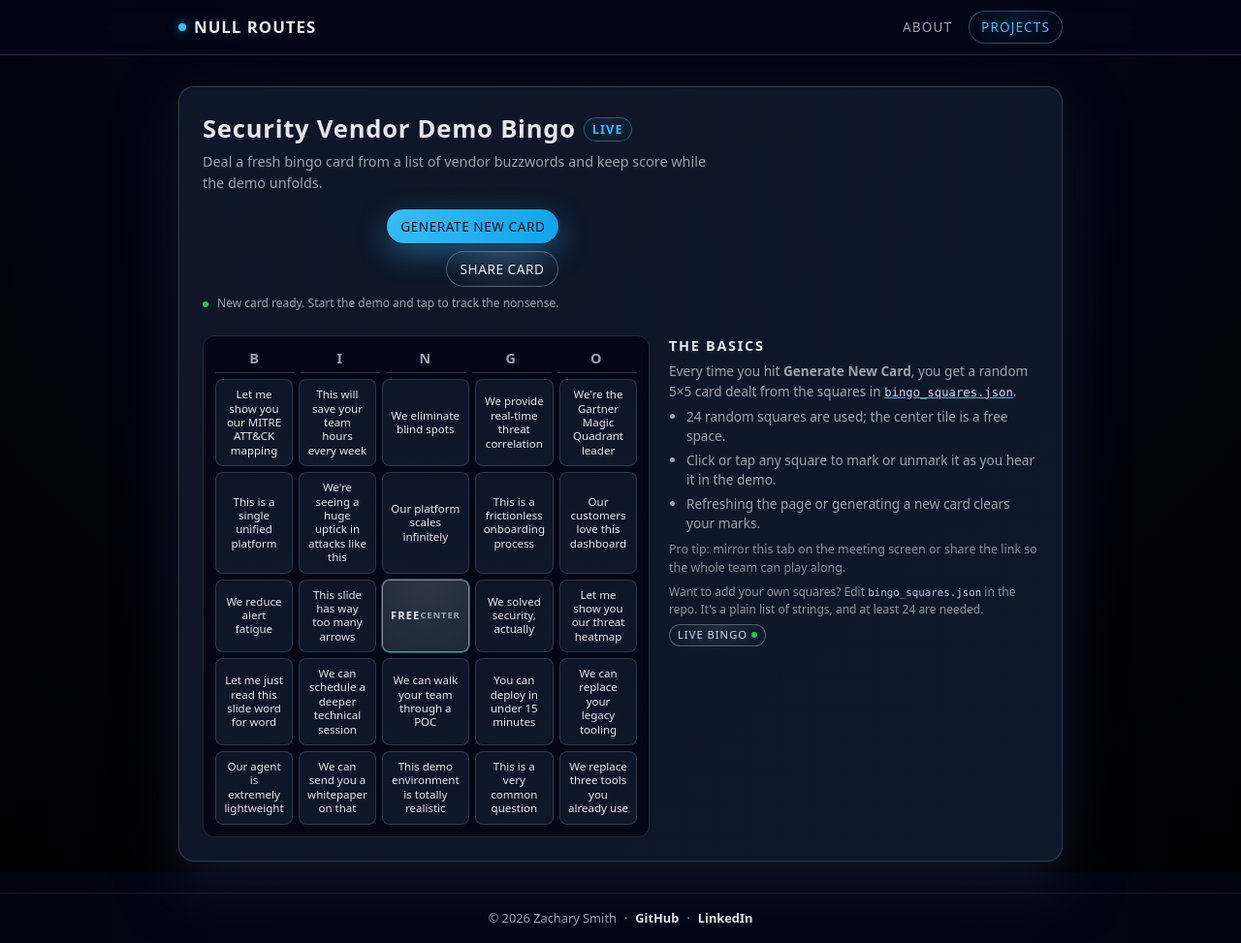
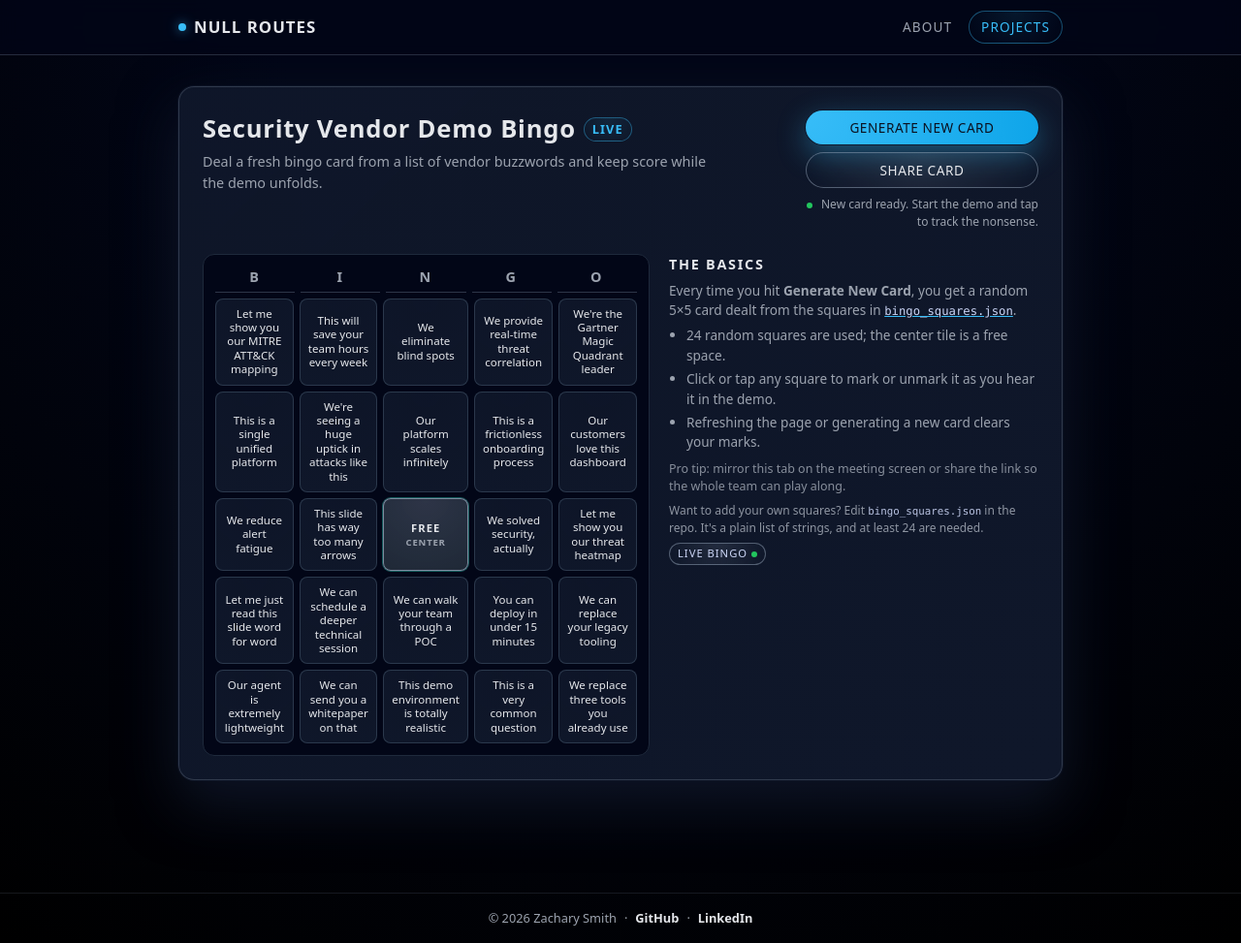
Before and after one commit to Null-Routes/Null-Routes.github.io, a Jekyll site: the page built from projects/vendor-bingo.html, in a window 1280 px wide and 973 px high. Shown: the whole window at 97% size. Built offline with Jekyll 4.4.1, drawn with Linux system fonts in a browser that asks for light colours.

Commit message:
Refactor CSS for controls and share dialog
Updated styles for controls and status elements, adjusted layout for share dialog.

```diff
--- a/assets/css/bingo.css
+++ b/assets/css/bingo.css
@@ -13,19 +13,26 @@
   max-width: 520px;
 }
 
+/* Right-hand column: both buttons share one width, status sits underneath */
 .controls {
   display: flex;
   flex-direction: column;
-  align-items: flex-end;
+  align-items: stretch;
   gap: 8px;
-  min-width: 200px;
+  flex: 0 0 240px;
+  margin-left: auto;
+}
+
+.controls .button {
+  justify-content: center;
+  width: 100%;
 }
 
 .status {
   font-size: 0.75rem;
   color: var(--muted);
   text-align: right;
-  min-height: 1.1em;
+  min-height: 2.6em;
 }
 
 .status span.dot {
@@ -136,6 +143,12 @@
   border-style: solid;
 }
 
+/* Stack "FREE" over "Center" instead of running them together on one line */
+.cell.free {
+  flex-direction: column;
+  gap: 2px;
+}
+
 .cell small {
   color: var(--muted);
   font-size: 0.6rem;
@@ -188,10 +201,46 @@
   }
 
   .controls {
-    align-items: flex-start;
+    flex: 1 1 100%;
   }
 
   .status {
     text-align: left;
   }
 }
+
+/* ---------- Share dialog ---------- */
+
+.share-dialog {
+  width: min(92vw, 520px);
+  max-height: 92vh;
+  overflow: auto;
+  padding: 20px;
+  color: var(--text);
+  background: linear-gradient(135deg, rgba(15, 23, 42, 0.98), rgba(15, 23, 42, 1));
+  border: 1px solid rgba(148, 163, 184, 0.25);
+  border-radius: 16px;
+  box-shadow: 0 24px 60px rgba(0, 0, 0, 0.7);
+}
+
+.share-dialog::backdrop {
+  background: rgba(2, 6, 23, 0.75);
+}
+
+.share-dialog__img {
+  display: block;
+  width: 100%;
+  height: auto;
+  max-height: 65vh;
+  object-fit: contain;
+  border-radius: 10px;
+  border: 1px solid var(--border);
+  background: var(--card-bg);
+}
+
+.share-dialog__msg {
+  min-height: 1.2em;
+  margin: 8px 0 0 0;
+  font-size: 0.75rem;
+  color: var(--muted);
+}
```
